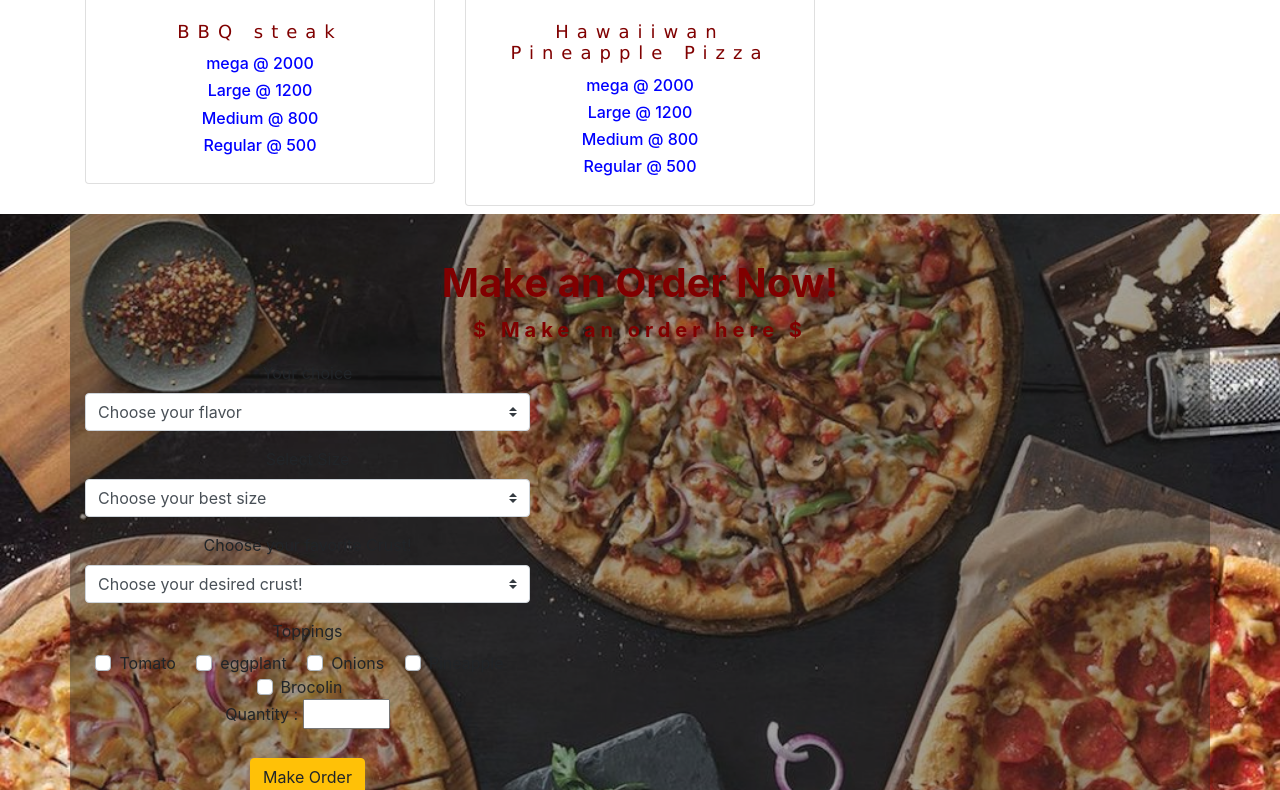
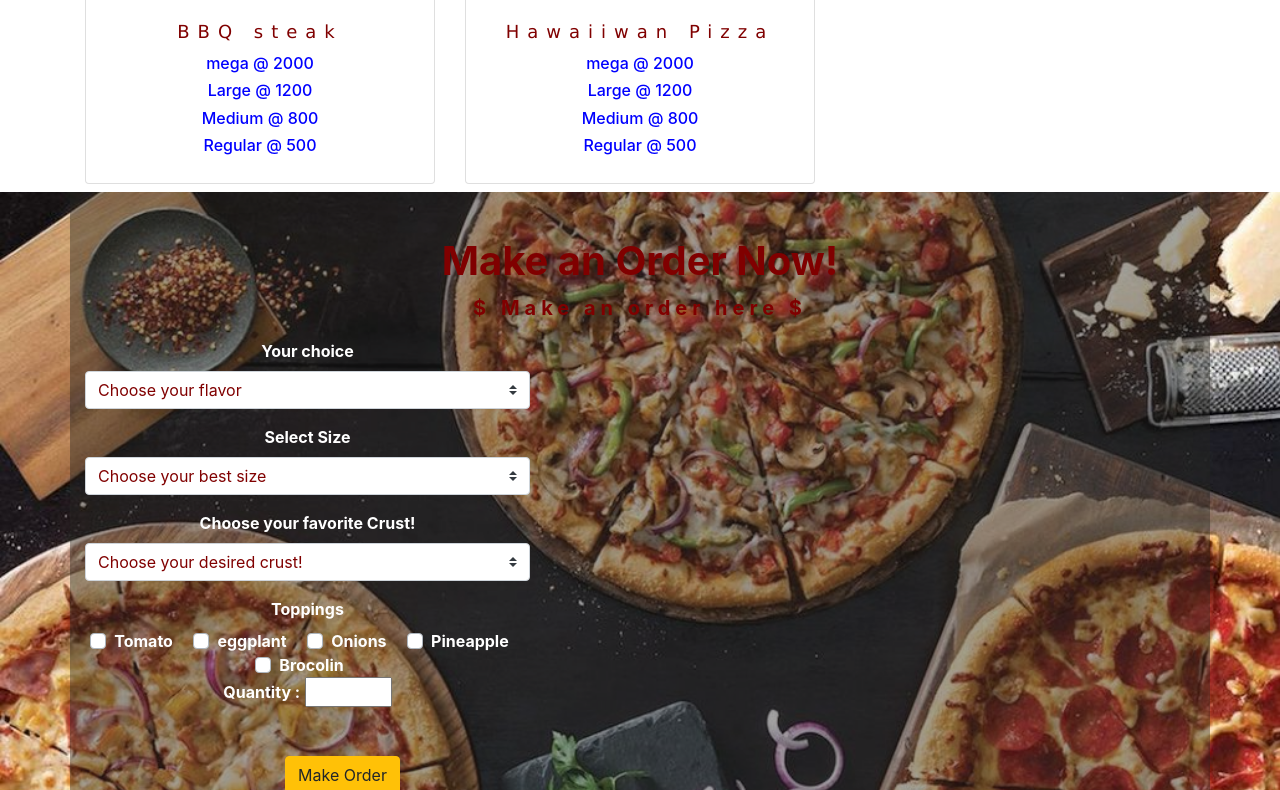
Before and after one commit to obwayaderrick/slimpizza, a plain HTML site: page index.html in a window 1280 px wide. Shown: the part 1261-2051 px from the top of the page. Drawn offline with nearby package versions, Linux system fonts and the light colour scheme; files whose address does not match are found by name.

Commit message:
initial commit

```diff
--- a/css/style.css
+++ b/css/style.css
@@ -102,3 +102,25 @@ font-family: 'Lucida Sans', 'Lucida Sans Regular', 'Lucida Grande', 'Lucida Sans
   font-weight: bolder;
   font-size: 20px;
   }
+  #name{
+    color: maroon;
+    }
+    #size{
+    color:maroon;
+    }
+    #crust{
+    color:maroon;
+    }
+    label{
+    color:white;
+    font-weight: bolder;
+    font-size: medium;
+    }
+    #button{
+    padding-left: 70px;
+    padding-top: 20px;
+    }
+    footer{
+    padding-top: 10px;
+    text-align: center;
+    }
--- a/index.html
+++ b/index.html
@@ -57,10 +57,9 @@
             <div class="col-md-5 align-items-center">
               <div class="Info">
                 <p>The homemade pizza dough is produced in-house daily and is another reason why
-                    the pizza at slim pizza always tastes better. The Twisty Bread, the signature
-                    Wingz and the delicious Double Meal are additional value-for-money options
-                    that keep our satisfied customers coming back time after time.
-                </p>
+                    the pizza at slim pizza always tastes better.</p>
+                    <p>The Twisty Bread, the signature Wingz and the delicious Double Meal are additional value-for-money options
+                    that keep our satisfied customers coming back time after time.</p>
               </div>
             </div>
           </div>
@@ -86,7 +85,7 @@
                   <div class="card mb-2">
                     <img class="img-fluid" src="image/varieties/hawaiian.jpeg" alt="hawaiiwan pizza">
                     <div class="card-body">
-                      <h5 class="card-title">Hawaiiwan Pineapple Pizza</h5>
+                      <h5 class="card-title">Hawaiiwan Pizza</h5>
                       <h6 class="text-center6">mega @ 2000</h6>
                       <h6 class="text-center6">Large @ 1200</h6>
                       <h6 class="text-center6">Medium @ 800</h6>
```
